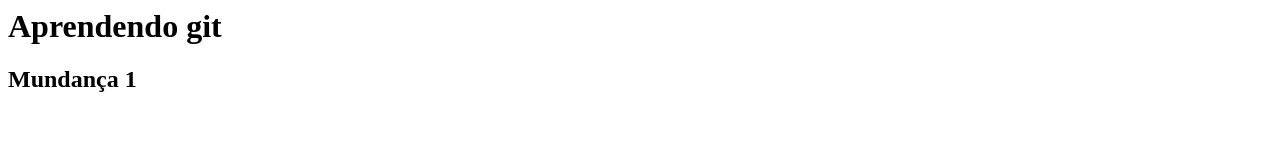
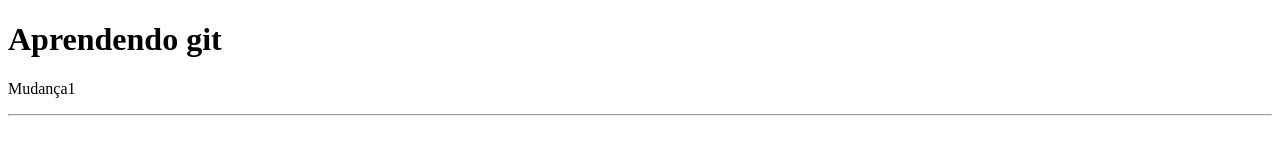
Before and after one commit to vickyeqq/git-aprender, a plain HTML site: page index.html in a window 1280 px wide. Drawn offline with Linux system fonts and the light colour scheme.

Commit message:
terceiro commit

```diff
--- a/index.html
+++ b/index.html
@@ -1,2 +1,12 @@
-<h1>Aprendendo git</h1>
-<h2>Mundança 1</h2>
+<!DOCTYPE html>
+<html>
+    <head>
+        <meta charset="UTF-8">
+        <title>Aprendendo git</title>
+    </head>
+    <body>
+        <h1>Aprendendo git</h1>
+        <p>Mudança1</p>
+        <hr>
+    </body>
+</html>
```
